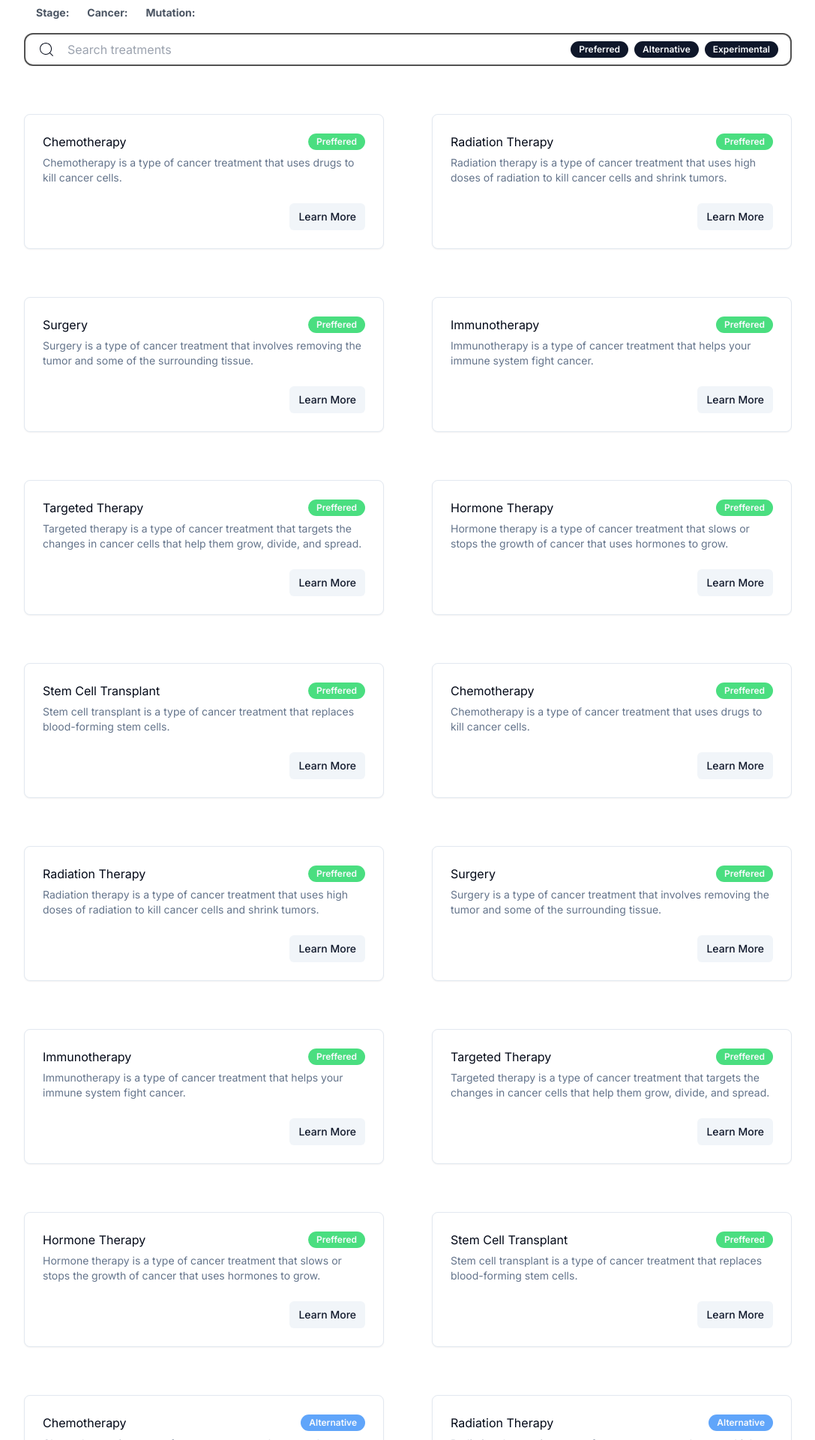
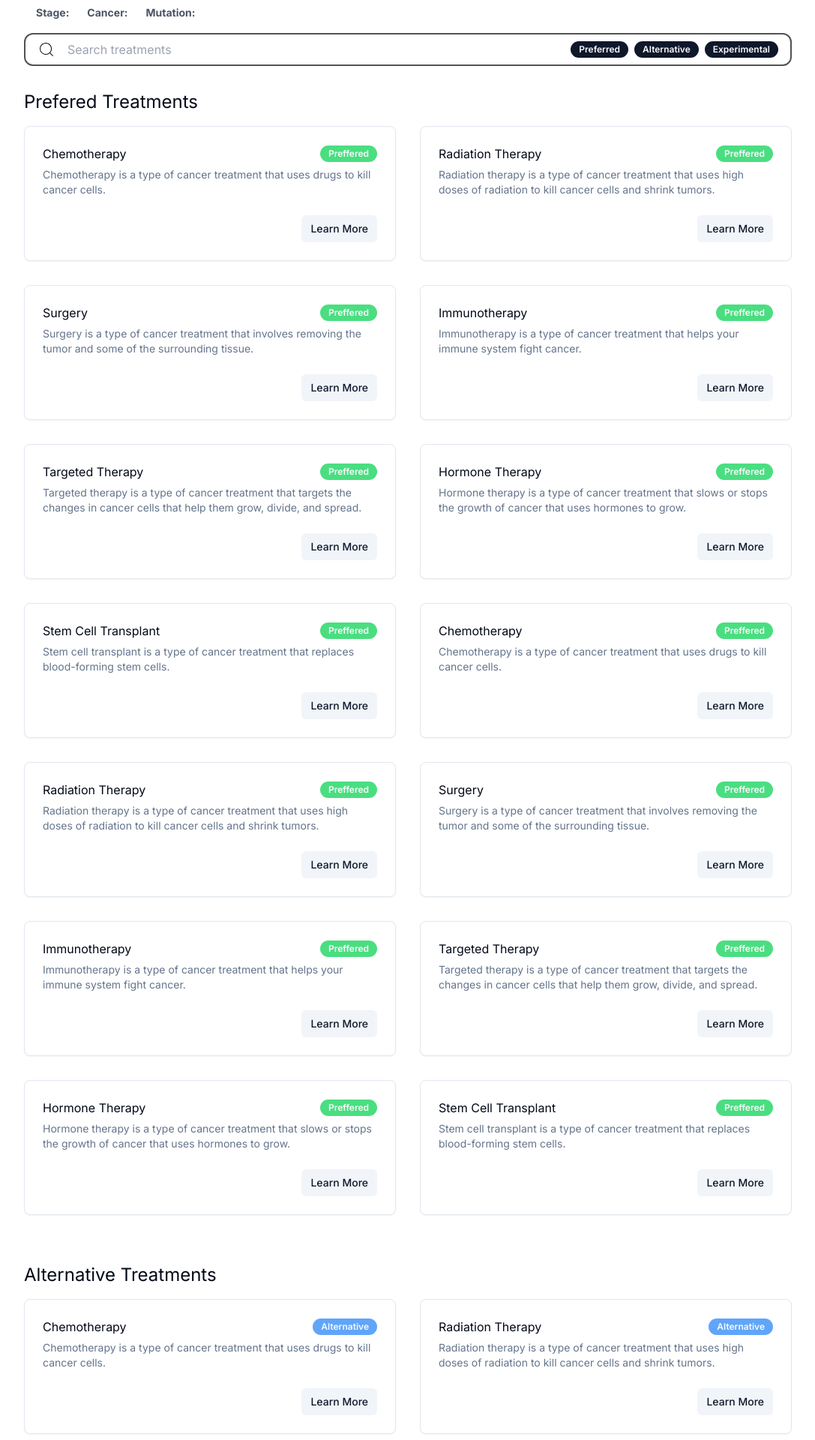
Before and after one commit to zaineli/victreat, a Next.js app: page /d/treatments in a window 1280 px wide. Shown: the part 260-2180 px from the top of the page at 75% size, without its empty margins (96-1183 px from the left). Built offline with nearby package versions, Linux system fonts and the light colour scheme.

Commit message:
Added subsection to /d/treatments

```diff
--- a/app/d/page.tsx
+++ b/app/d/page.tsx
@@ -161,7 +161,7 @@ function SearchCancer({ addSearchParam }: { addSearchParam: (key: string, value:
                                 key={index}
                                 className="w-max cursor-pointer "
                             >
-                                <Badge variant={'outline'}>
+                                <Badge variant={'secondary'}>
                                     <div>{cancer.name}</div>
                                 </Badge>
                             </button>
--- a/app/d/treatments/page.tsx
+++ b/app/d/treatments/page.tsx
@@ -2,7 +2,7 @@
 
 import React, { useState, useEffect } from 'react';
 import { CiSearch } from 'react-icons/ci';
-import { treatments } from '@/app/discover/data';
+import { Treatment, treatments } from '@/app/discover/data';
 import { Badge } from '@/components/ui/badge';
 import { Card, CardDescription, CardFooter, CardHeader } from '@/components/ui/card';
 import { Button } from '@/components/ui/button';
@@ -39,6 +39,12 @@ function TreatmentsPage({ searchParams }) {
     }
     return false; // Exclude treatment if no filters match
   });
+
+  const preferredTreatments = filteredTreatments.filter((treatment) => treatment.type === "Preffered");
+  const alternativeTreatments = filteredTreatments.filter((treatment) => treatment.type === "Alternative");
+  const experimentalTreatments = filteredTreatments.filter((treatment) => treatment.type === "Experimental");
+
+
 
   console.log(filteredTreatments, filters, treatments)
 
@@ -99,9 +105,36 @@ function TreatmentsPage({ searchParams }) {
       </div>
 
       {/* Treatment Cards */}
-      <div className="grid grid-cols-2  my-16 gap-16">
-        {filteredTreatments.length > 0 ? (
-          filteredTreatments.map((treatment) => (
+      <div className="">
+        {filters.preferred &&
+          <>
+            <h3 className='text-2xl mt-8 mb-4'>Prefered Treatments</h3>
+            <Treatments treatments={preferredTreatments} />
+          </>
+        }
+        {filters.alternative &&
+          <>
+            <h3 className='text-2xl mt-8 mb-4'>Alternative Treatments</h3>
+            <Treatments treatments={alternativeTreatments} />
+          </>
+        }
+
+        {filters.experimental &&
+          <>
+            <h3 className='text-2xl mt-8 mb-4'>Experimental Treatments</h3>
+            <Treatments treatments={experimentalTreatments} />
+          </>
+        }
+      </div>
+    </div>
+  );
+}
+
+function Treatments({ treatments }: { treatments: Treatment[] }) {
+  return (
+    <div className="grid grid-cols-2  mb-16 gap-8">
+      {treatments.length > 0 ? (
+        treatments.map((treatment) => (
           <Card key={treatment.id}>
             <CardHeader>
               <div className="flex justify-between items-center">
@@ -129,8 +162,7 @@ function TreatmentsPage({ searchParams }) {
         <p className="text-center italic col-span-2">No treatments found</p>
       )}
     </div>
-    </div>
-  );
+  )
 }
 
 export default TreatmentsPage;
```
Lines whose indentation alone changed are shown as unchanged.
